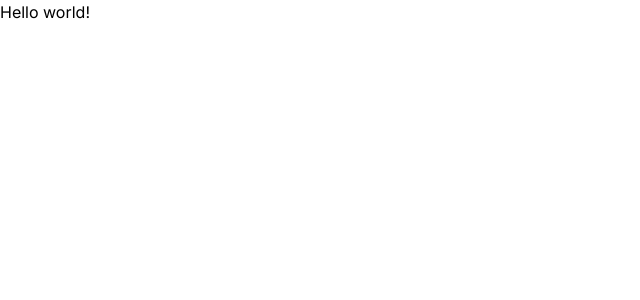
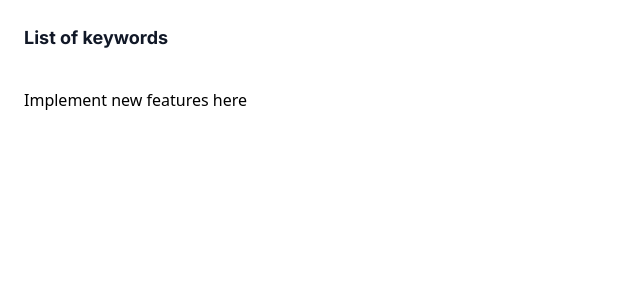
Before and after one commit to vid-io/coding-interview-project, a Next.js app: page / in a window 1280 px wide. Shown: the top 300 px of the page, without its empty margins (0-640 px from the left). Built offline with nearby package versions, Linux system fonts and the light colour scheme.

Commit message:
chore: add basic styles

```diff
--- a/src/pages/index.tsx
+++ b/src/pages/index.tsx
@@ -3,7 +3,7 @@ import { Inter } from 'next/font/google'
 
 const inter = Inter({ subsets: ['latin'] })
 
-export default function Home() {
+export default function App() {
   return (
     <>
       <Head>
@@ -11,8 +11,14 @@ export default function Home() {
         <meta name="viewport" content="width=device-width, initial-scale=1" />
       </Head>
 
-      <main>
-        <h1 className={inter.className}>Hello world!</h1>
+      <main className="m-6">
+        <h1
+          className={`${inter.className} font-bold text-lg text-gray-900 pb-9`}
+        >
+          List of keywords
+        </h1>
+
+        <p>Implement new features here</p>
       </main>
     </>
   )
```
